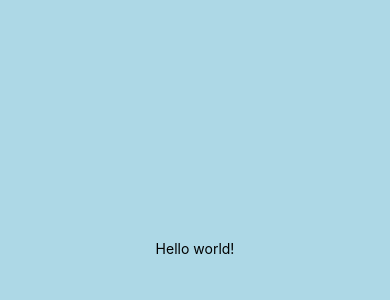
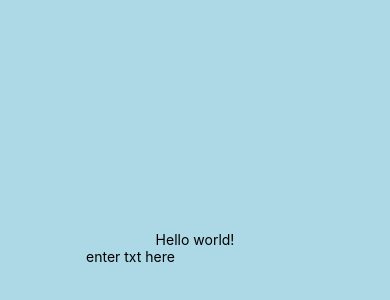
Before and after one commit to barksanto/Native-Numbers-Game, a React Native app: screen / in a window 390 px wide. Shown: the part 174-474 px from the top of the page. Built offline with nearby package versions, Linux system fonts and the light colour scheme.

Commit message:
create different screen components, start primary button component

```diff
--- a/App.js
+++ b/App.js
@@ -1,11 +1,13 @@
 import { StatusBar } from "expo-status-bar"
 import { StyleSheet, Text, View } from "react-native"
+import StartGameScreen from "./screens/StartGameScreen"
 
 export default function App() {
   return (
     <View style={styles.container}>
       <Text>Hello world!</Text>
       <StatusBar style="auto" />
+      <StartGameScreen />
     </View>
   )
 }
--- /dev/null
+++ b/components/PrimaryButton.js
@@ -0,0 +1,11 @@
+import { Button, View, Text } from "react-native"
+
+function PrimaryButton(props) {
+  return (
+    <View>
+      <Text>{props.children}</Text>
+    </View>
+  )
+}
+
+export default PrimaryButton
--- /dev/null
+++ b/screens/StartGameScreen.js
@@ -0,0 +1,13 @@
+import { View, TextInput } from "react-native"
+import PrimaryButton from "../components/PrimaryButton"
+
+function StartGameScreen() {
+  return (
+    <View>
+      <TextInput placeholder="enter txt here" />
+      <PrimaryButton />
+    </View>
+  )
+}
+
+export default StartGameScreen
```
Also changed, not shown: screens/GameOverScreen.js (added), screens/GameScreen.js (added).
